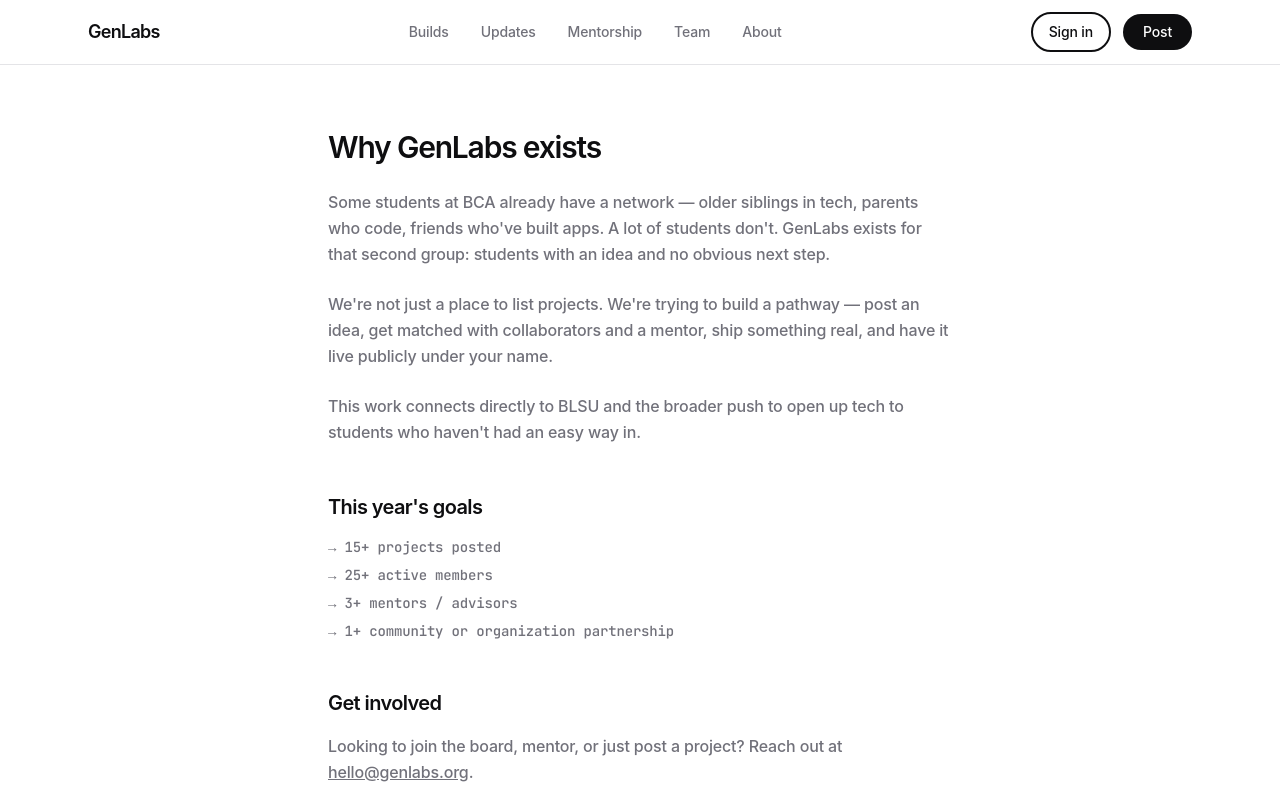
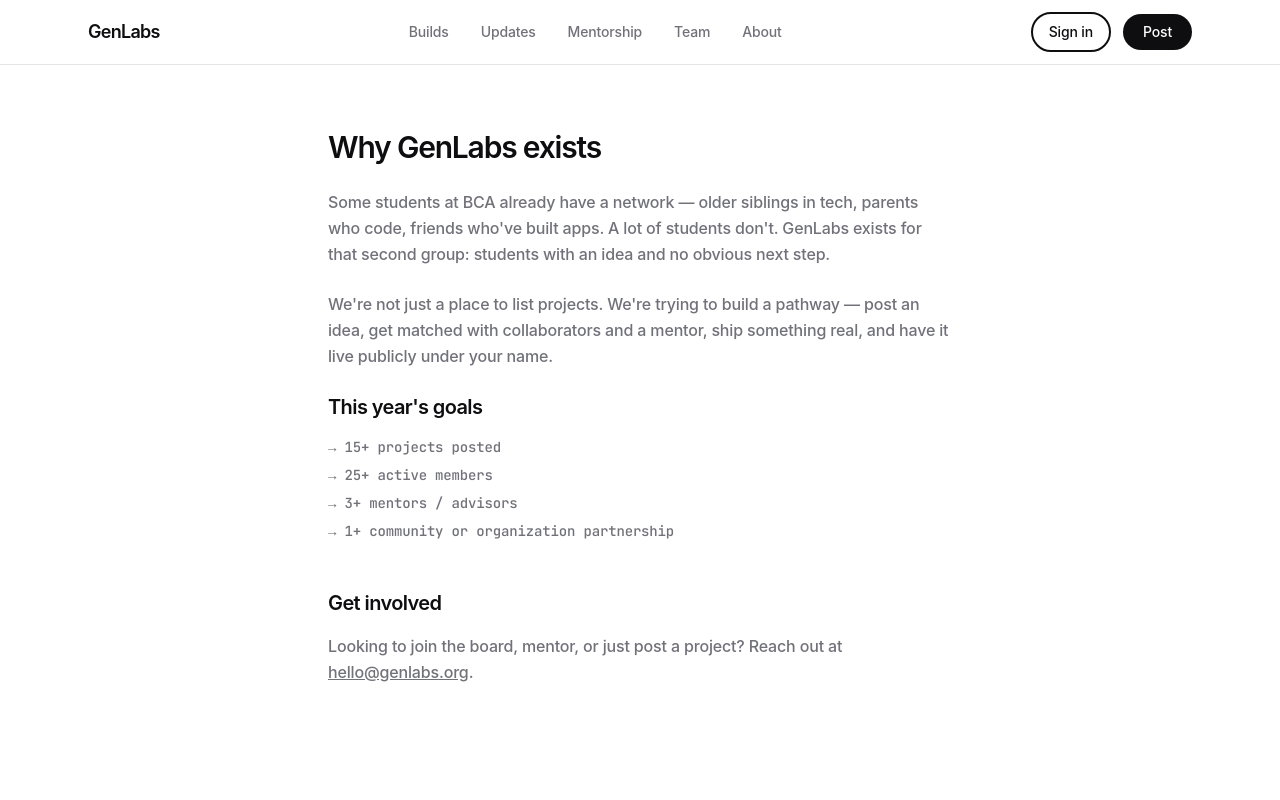
Before and after one commit to 1nayrryan/GenLabs, a Next.js app: page /about in a window 1280 px wide. Shown: the top 800 px of the page. Built offline with nearby package versions, Linux system fonts and the light colour scheme; no server answers.

Commit message:
small change

```diff
--- a/app/about/page.tsx
+++ b/app/about/page.tsx
@@ -12,10 +12,6 @@ export default function AboutPage() {
         We're not just a place to list projects. We're trying to build a
         pathway — post an idea, get matched with collaborators and a mentor,
         ship something real, and have it live publicly under your name.
-      </p>
-      <p className="text-muted leading-relaxed mb-12">
-        This work connects directly to BLSU and the broader push to open up
-        tech to students who haven't had an easy way in.
       </p>
 
       <h2 className="text-xl font-semibold mb-4">This year's goals</h2>
```
